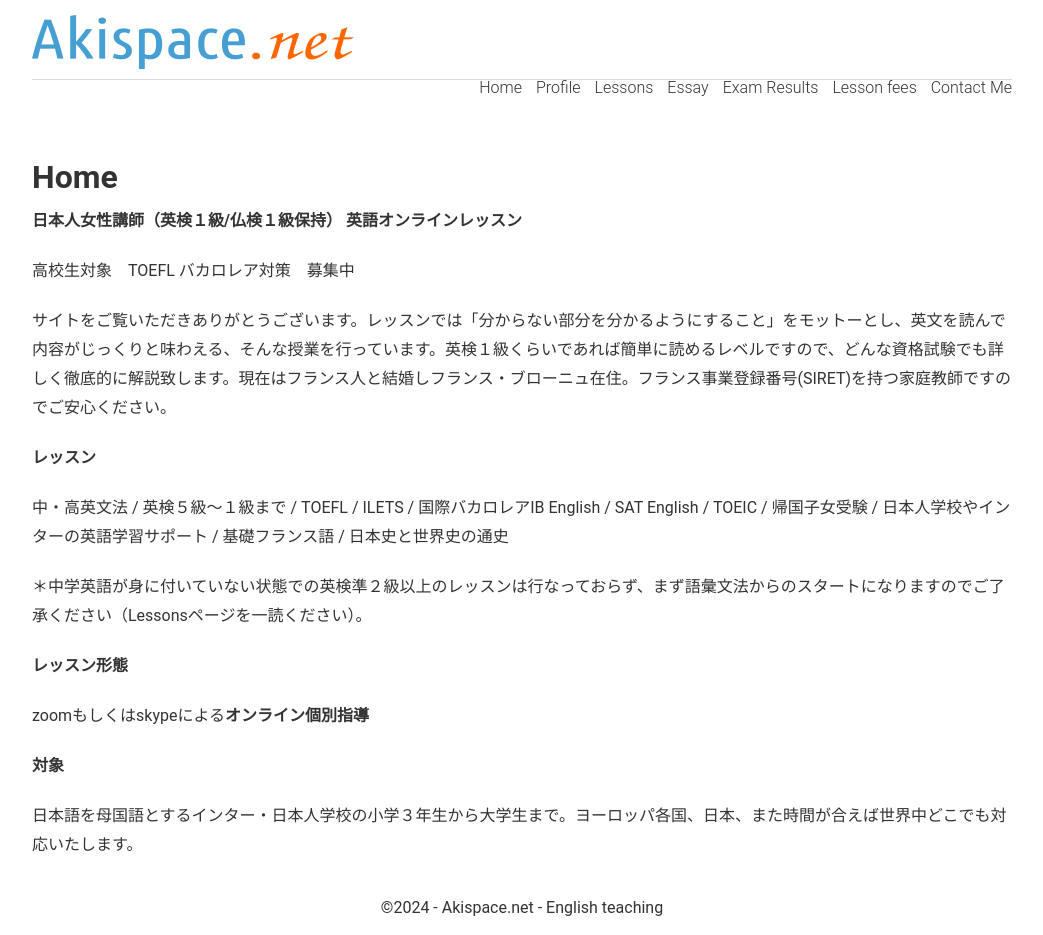
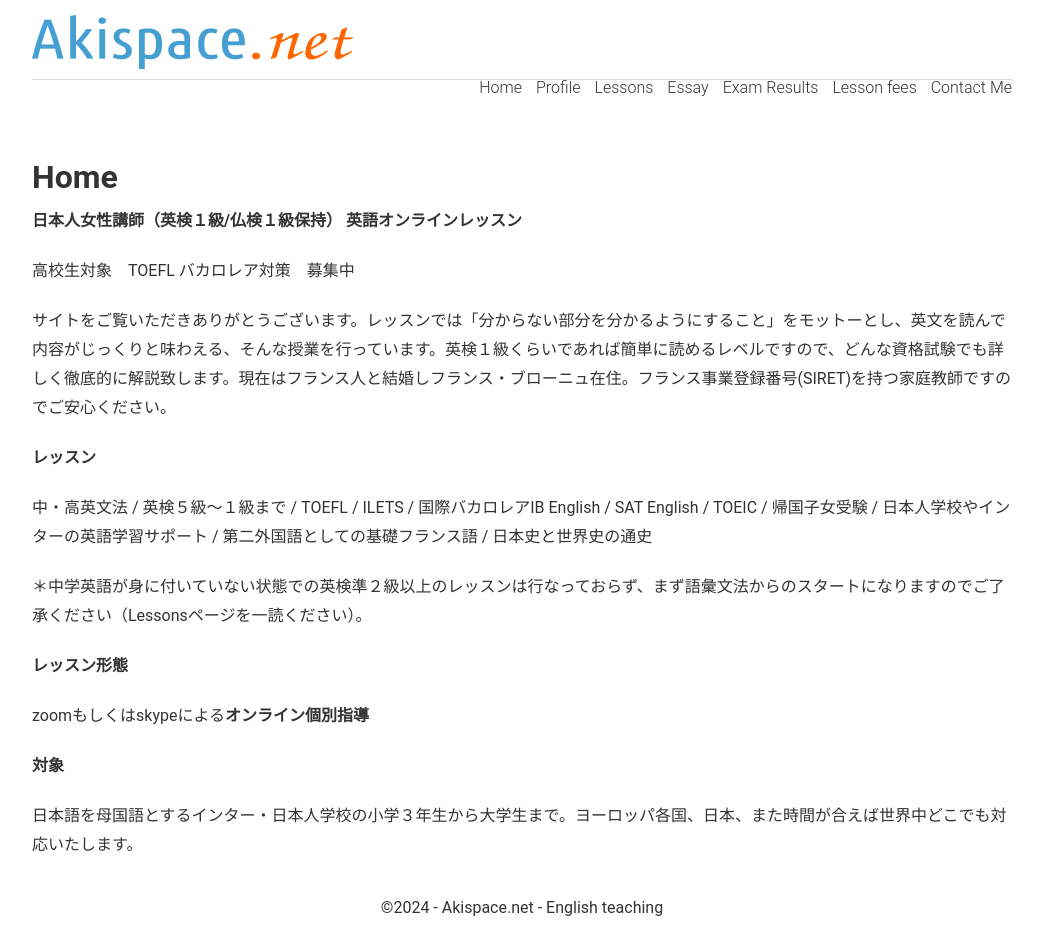
Before and after one commit to phocean/akispace, a Jekyll site: the page built from index.md, in a window 1280 px wide. Shown: the whole page, without its empty margins (118-1161 px from the left). Built offline with Jekyll 4.4.1, drawn with Linux system fonts in a browser that asks for light colours.

Commit message:
Update index.md

```diff
--- a/index.md
+++ b/index.md
@@ -16,7 +16,7 @@
 
 **レッスン**
 
-中・高英文法 / 英検５級〜１級まで / TOEFL / ILETS / 国際バカロレアIB English / SAT English / TOEIC / 帰国子女受験 / 日本人学校やインターの英語学習サポート / 基礎フランス語 / 日本史と世界史の通史
+中・高英文法 / 英検５級〜１級まで / TOEFL / ILETS / 国際バカロレアIB English / SAT English / TOEIC / 帰国子女受験 / 日本人学校やインターの英語学習サポート / 第二外国語としての基礎フランス語 / 日本史と世界史の通史
 
 ＊中学英語が身に付いていない状態での英検準２級以上のレッスンは行なっておらず、まず語彙文法からのスタートになりますのでご了承ください（Lessonsページを一読ください）。
 
```
